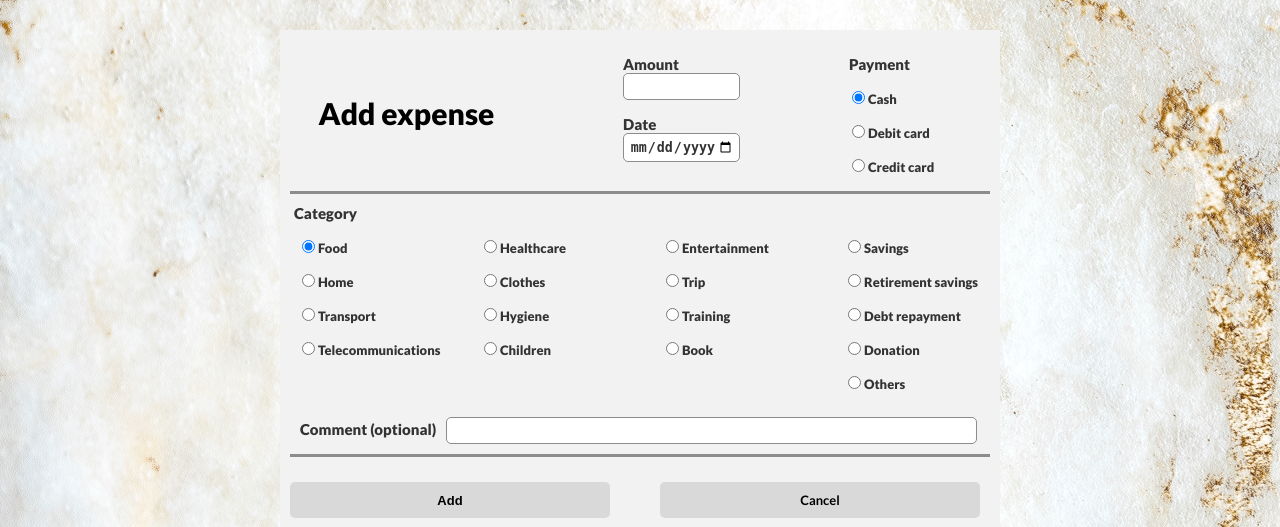
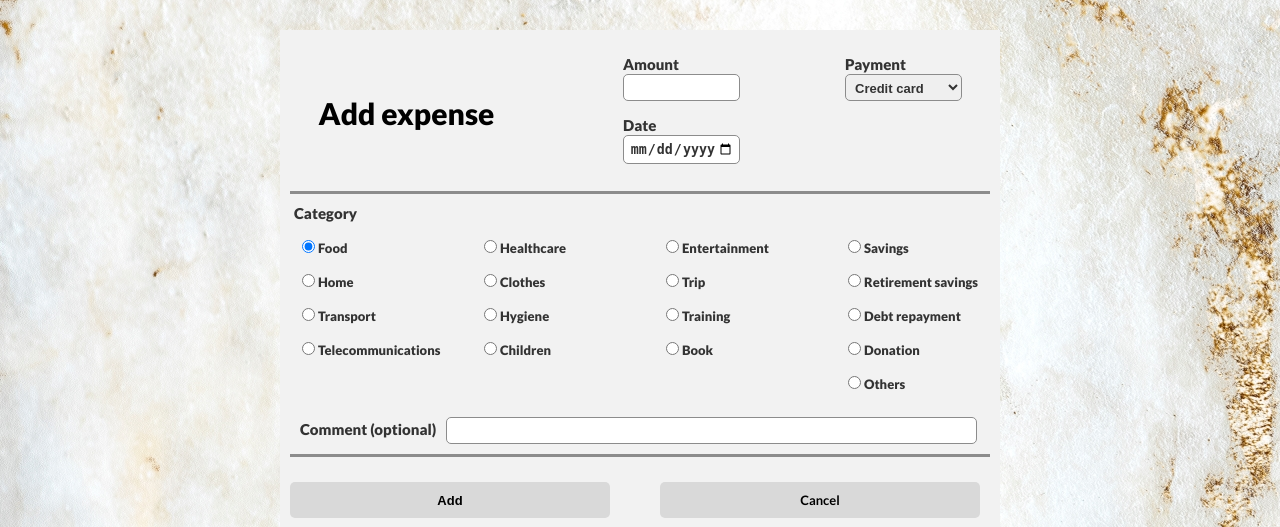
Before and after one commit to AdamKrk88/webApplication-familyBudget, a PHP site: page /addexpense.html in a window 1280 px wide. Shown: the part 74-601 px from the top of the page. Run offline with PHP 8.4, Linux system fonts and the light colour scheme.

Commit message:
Payment choice done with drop-down list

```diff
--- a/addexpense.html
+++ b/addexpense.html
@@ -37,12 +37,12 @@
 						<div class="entry"><label class="labelText">Date<input type="date" name="date" min="2000-01-01" required oninvalid="this.setCustomValidity('Please fill out this field')" oninput="this.setCustomValidity('')" /></label></div>
 					</div>
 					<div id="payment">
-						<fieldset>
-							<legend>Payment</legend>
-							<div class="entry"><label class="labelTextForRadio"><input type="radio" value="1" name="payment" checked/>Cash</label></div>
-							<div class="entry"><label class="labelTextForRadio"><input type="radio" value="2" name="payment" />Debit card</label></div>
-							<div class="entry"><label class="labelTextForRadio"><input type="radio" value="3" name="payment" />Credit card</label></div>
-						</fieldset>
+						<label  class="labelTextForList" for="paymentOptions">Payment</label>
+						<select id="paymentOptions" name="payment">
+							<option value="1">Cash</option>
+							<option value="2">Debit card</option>
+							<option value="3" selected>Credit card</option>
+						</select>
 					</div>
 					<div style="clear: both;"></div>
 					<div class="underline"></div>
--- a/style.css
+++ b/style.css
@@ -406,6 +406,7 @@ a#cancelButtonLink:focus
 	width: 140px;
 	margin-top: 15px;
 	padding: 0 5px;
+	font-size: 15px;
 }
 
 #addExpenseHeader
@@ -480,6 +481,20 @@ input[type=submit]
 	font-size: 13px;
 }
 
+select
+{
+	width: 117px;
+	padding: 5px 5px 5px 5px;
+	outline: none;
+	border: 1px solid #8c8c8c;
+	color: #333333;
+	font-weight: 700;
+	border-radius: 5px;
+	font-size: 13px;
+	height: 27px;
+	margin-top: 1px;
+}
+
 input[type=submit]#submitButtonInExpense
 {
 	width: 320px;
@@ -499,7 +514,8 @@ input[type=text]:focus,
 input[type=password]:focus,
 input[type=email]:focus,
 input[type=number]:focus,
-input[type=date]:focus
+input[type=date]:focus,
+select:focus
 {
 	border: 2px solid #8c8c8c;
 }
@@ -524,6 +540,7 @@ input[type=date]
 	font-weight: 700;
 	border-radius: 5px;
 	text-align: center;
+	margin-top: 1px;
 }
 
 input[type=number]
@@ -537,11 +554,13 @@ input[type=number]
 	font-weight: 700;
 	border-radius: 5px;
 	text-align: center;
+	font-size: 13px;
+	margin-top: 1px;
 }
 
 label.labelText
 {
-	display:block;
+	display: block;
 	font-size: 15px;
 	font-weight: 900;
 	color: #333333;
@@ -550,8 +569,14 @@ label.labelText
 
 label.labelTextForRadio
 {
-	display:block;
+	display: block;
 	font-size: 13px;
+	font-weight: 900;
+	color: #333333;
+}
+
+label.labelTextForList
+{
 	font-weight: 900;
 	color: #333333;
 }
```
